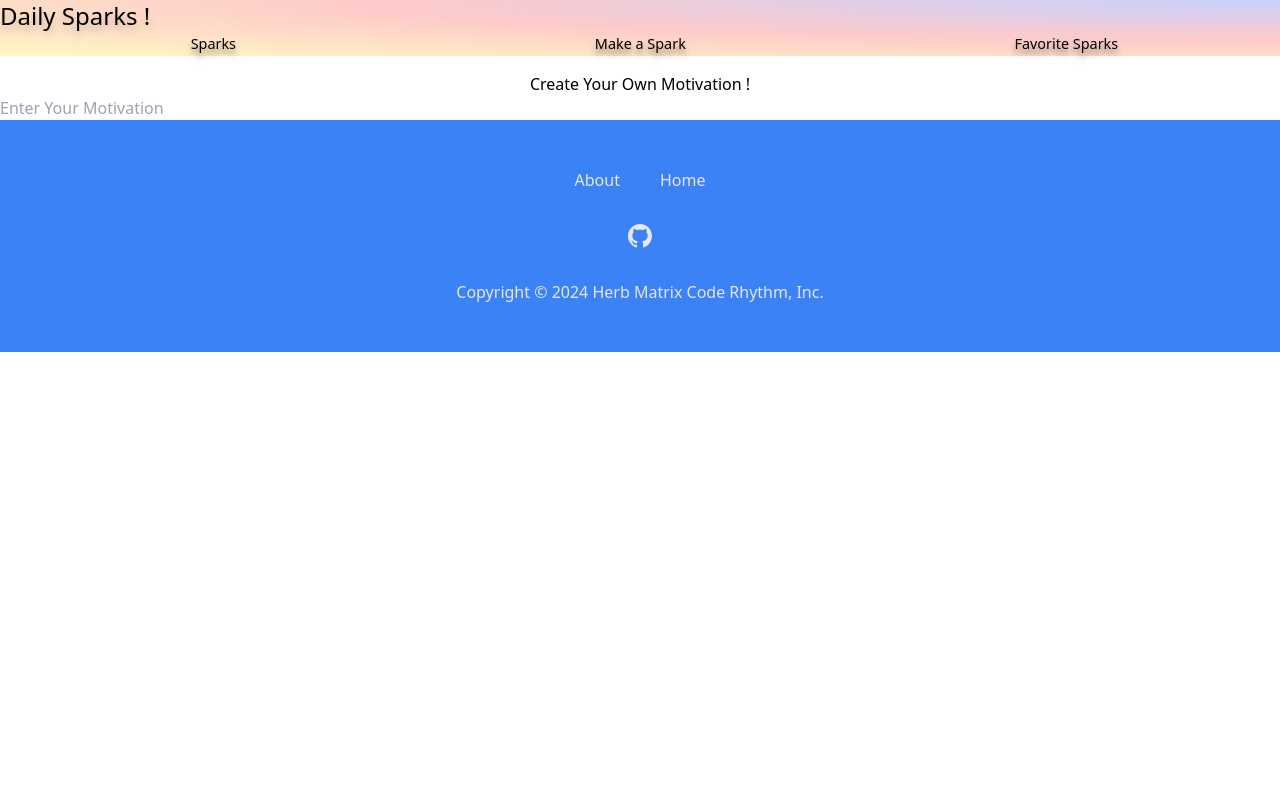
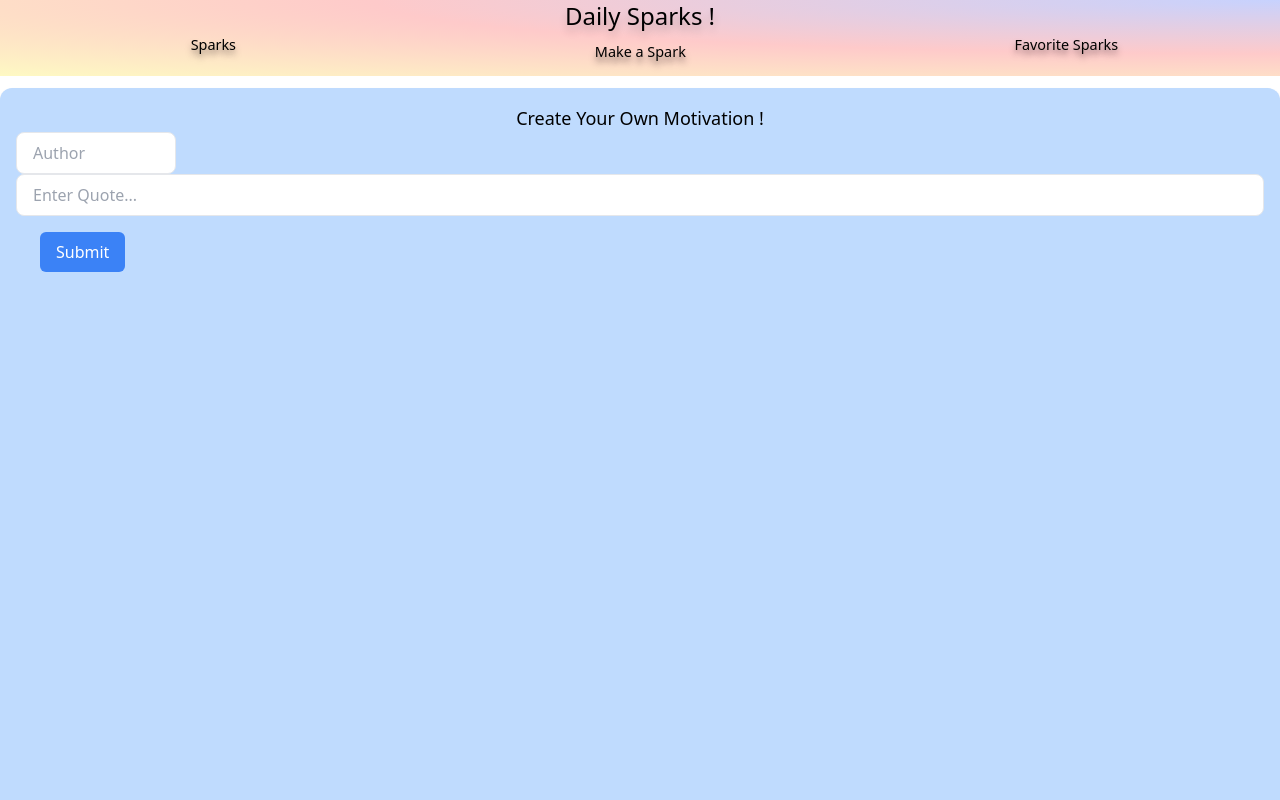
Before and after one commit to Alex-de-code/daily-spark-app, a React (Vite) app: page /CreateQuote in a window 1280 px wide. Shown: the top 800 px of the page. Built offline with nearby package versions, Linux system fonts and the light colour scheme; no server answers.

Commit message:
form mid-way

```diff
--- a/src/App.jsx
+++ b/src/App.jsx
@@ -28,6 +28,7 @@ function App() {
 
   return (
     <>
+    <div className="flex- flex-col min-h-screen">
       <Nav />
       <Routes>
         <Route path="src/SavedQuotes" element={<SavedSparks />} />
@@ -41,7 +42,9 @@ function App() {
         />
         <Route path="/aboutthedevs" element={<AboutTheDevs />} />
       </Routes>
+
       <Footer />
+      </div>
     </>
   );
 }
--- a/src/Components/CreateQuote.jsx
+++ b/src/Components/CreateQuote.jsx
@@ -1,18 +1,66 @@
+import { useState } from "react"
+
+
+function MakeASpark() {
+    const [inputedQuote, setInputedQuote] = useState("")
+    const [inputedAuthor, setInputedAuthor] = useState("")
+    const [createdQuotes, setCreatedQuotes] = useState([])
 
 
 
-function MakeASpark() {
+    const handleAuthorChange = (event) => {
+        setInputedAuthor(event.target.value)
+    }
+
+    const handleInputChange = (event) => {
+        setInputedQuote(event.target.value)
+    }
+
+    const handleSubmit = (e) => {
+       e.preventDefault()
+       alert(`User Input is : ${inputedAuthor}, ${inputedQuote}`)
+    }
+
+    const displayUserQuotes = () => {
+
+    }
 
 
     return (
-        <div className="flex-wrap pt-4">
-            <form>
-                <h1 className="text-center">Create Your Own Motivation !</h1>
-                <div className="border-gray-900">
-                <input type="text" id="user-quotes" placeHolder="Enter Your Motivation" className=""/>
-                <label for="user-quotes" />
+        <div className="flex-wrap pt-4 bg-blue-200 p-4 shadow-md rounded-xl h-screen mt-3">
+            <h1 className="text-center text-lg ">Create Your Own Motivation !</h1>
+            <div>
+                <form onSubmit={handleSubmit}>
+                    <div className="flex-col-2">
+                        <div>
+                        <label htmlFor="user-name" className="block font-medium" />
+                            <input type="text"
+                                   id="user-name"
+                                   placeholder="Author"
+                                   value={inputedAuthor}
+                                   onChange={handleAuthorChange}
+                                   className="w-40 px-4 py-2
+                            border rounded-lg focus:outline-none focus:ring focus:border-blue-300"/>
+                             <label htmlFor="user-quote" className="block font-medium "/>
+                                <input id="user-quote"
+                                       type="text"
+                                       value={inputedQuote}
+                                       onChange={handleInputChange}
+                                       placeholder="Enter Quote..."
+                                        className="w-full px-4 py-2 border rounded-lg focus:outline-none focus:ring focu:bg-blue-300 "/>
+
+                                <button type="submit" className="bg-blue-500 text-white px-4 py-2 rounded-md
+                                    hover:bg-blue-600 focus:outline-none focus:ring focus:bg-blue-600 mt-4 ml-6">
+                                                Submit</button>
+                        </div>
+                    </div>
+                </form>
+                <div>
+                    <ul>
+                        <li>{}</li>
+                    </ul>
                 </div>
-            </form>
+            </div>
         </div>
     )
 }
--- a/src/Components/Nav.jsx
+++ b/src/Components/Nav.jsx
@@ -7,11 +7,11 @@ const Nav = () => {
   return (
     <>
   <div className="flex-wrap justify-evenly items-center bg-[radial-gradient(ellipse_at_top_right,_var(--tw-gradient-stops))] from-indigo-200 via-red-200 to-yellow-100">
-    <h2 className="text-2xl text-shadow cursor-pointer"><Link to="/">Daily Sparks !</Link></h2>
+    <h2 className="text-2xl text-shadow cursor-pointer text-center "><Link to="/">Daily Sparks !</Link></h2>
     <ul className="flex justify-between">
-      <li className="flex-1 text-center hover:text-green-100 text-shadow-sm cursor-pointer drop-shadow-md scale-90"><Link to="src/SavedQuotes">Sparks</Link></li>
-      <li className="flex-1 text-center hover:text-green-100 text-shadow-sm cursor-pointer drop-shadow-md scale-90"><Link to="CreateQuote">Make a Spark</Link></li>
-      <li className="flex-1 text-center hover:text-green-100 text-shadow-sm cursor-pointer drop-shadow-md scale-90"><Link to="src/Favorite">Favorite Sparks</Link> </li>
+      <li className="flex-1 text-center hover:text-green-100 text-shadow-sm cursor-pointer drop-shadow-md scale-90 mb-3"><Link to="src/SavedQuotes">Sparks</Link></li>
+      <li className="flex-1 text-center hover:text-green-100 text-shadow-sm cursor-pointer drop-shadow-md scale-90 mb-3 mt-2"><Link to="CreateQuote">Make a Spark</Link></li>
+      <li className="flex-1 text-center hover:text-green-100 text-shadow-sm cursor-pointer drop-shadow-md scale-90 mb-3"><Link to="src/Favorite">Favorite Sparks</Link> </li>
     </ul>
 
   </div>
```
